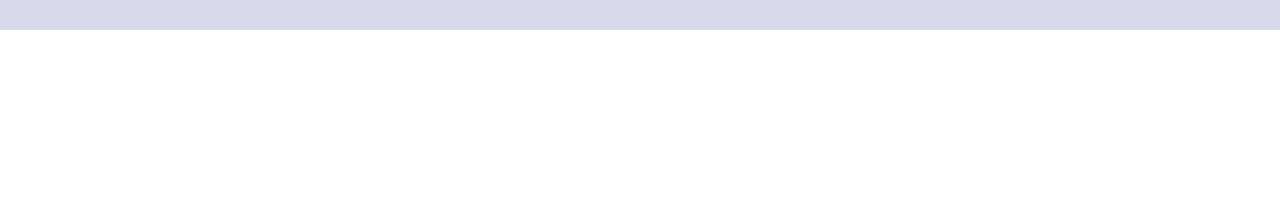
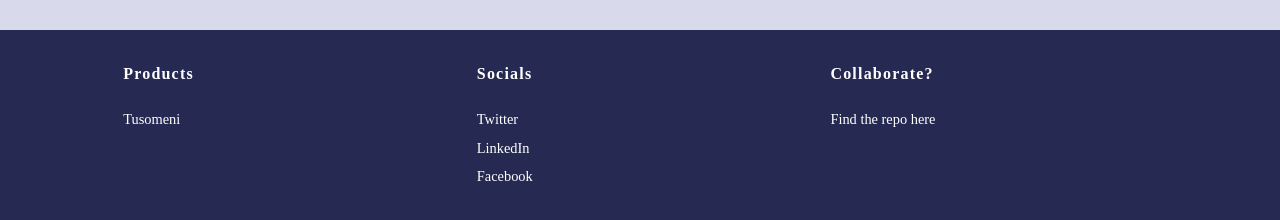
Before and after one commit to Code-Matata/codematata-sessions-frontend, a React (Create React App) app: page /session in a window 1280 px wide. Shown: the part 1031-1251 px from the top of the page. Before the commit the page ends 1061 px from the top, so only its background shows below. Built offline with nearby package versions, Linux system fonts and the light colour scheme.

Commit message:
:sparkles: add footer

```diff
--- a/src/App.js
+++ b/src/App.js
@@ -3,6 +3,7 @@ import "./App.css";
 import { BrowserRouter as Router, Route, Switch } from "react-router-dom";
 //layout
 import Header from "./layout/Header";
+import Footer from "./layout/Footer";
 
 // pages
 import MainPage from "./pages/MainPage/index";
@@ -17,6 +18,7 @@ function App() {
         <Route path="/dash" component={MainPage} />
         <Route exact path="/session" component={SessionPage} />
       </Switch>
+      <Footer />
     </Router>
   );
 }
--- a/src/layout/Footer.js
+++ b/src/layout/Footer.js
@@ -0,0 +1,84 @@
+import React from "react";
+import { colors } from "../resources/ThemeColors";
+import styled from "styled-components";
+
+function Footer() {
+  return (
+    <MainDiv>
+      <FooterContent>
+        <TitleDiv>Products</TitleDiv>
+        <ContentDiv>
+          <a
+            href="https://tusomeni.netlify.app/"
+            target="_blank"
+            rel="noreferrer"
+          >
+            Tusomeni
+          </a>
+        </ContentDiv>
+      </FooterContent>
+      <FooterContent>
+        <TitleDiv>Socials</TitleDiv>
+        <ContentDiv>
+          <a href="/">Twitter</a>
+          <a href="/">LinkedIn</a>
+          <a href="/">Facebook</a>
+        </ContentDiv>
+      </FooterContent>
+      <FooterContent>
+        <TitleDiv>Collaborate?</TitleDiv>
+        <ContentDiv>
+          <a href="/">Find the repo here</a>
+        </ContentDiv>
+      </FooterContent>
+    </MainDiv>
+  );
+}
+
+export default Footer;
+
+const MainDiv = styled.div`
+  background-color: ${colors.darkMainColor};
+  color: ${colors.white};
+  height: auto;
+  width: 100%;
+  padding: 1em;
+  display: flex;
+  flex-wrap: wrap;
+  align-items: flex-start;
+  justify-content: space-evenly;
+
+  @media (min-width: 850px) {
+    padding: 2em 6em 2em 6em;
+  }
+`;
+
+const FooterContent = styled.div`
+  height: 20vh;
+  width: 30%;
+`;
+
+const TitleDiv = styled.div`
+  height: auto;
+  width: 100%;
+  display: flex;
+  align-items: center;
+  font-size: 1em;
+  font-weight: 650;
+  letter-spacing: 1.2px;
+`;
+
+const ContentDiv = styled.div`
+  margin-top: 1em;
+  height: auto;
+  width: 100%;
+  display: flex;
+  flex-flow: column nowrap;
+  align-items: flex-start;
+
+  > a {
+    margin-top: 0.5em;
+    font-size: 0.9em;
+    cursor: pointer;
+  }
+`;
```
